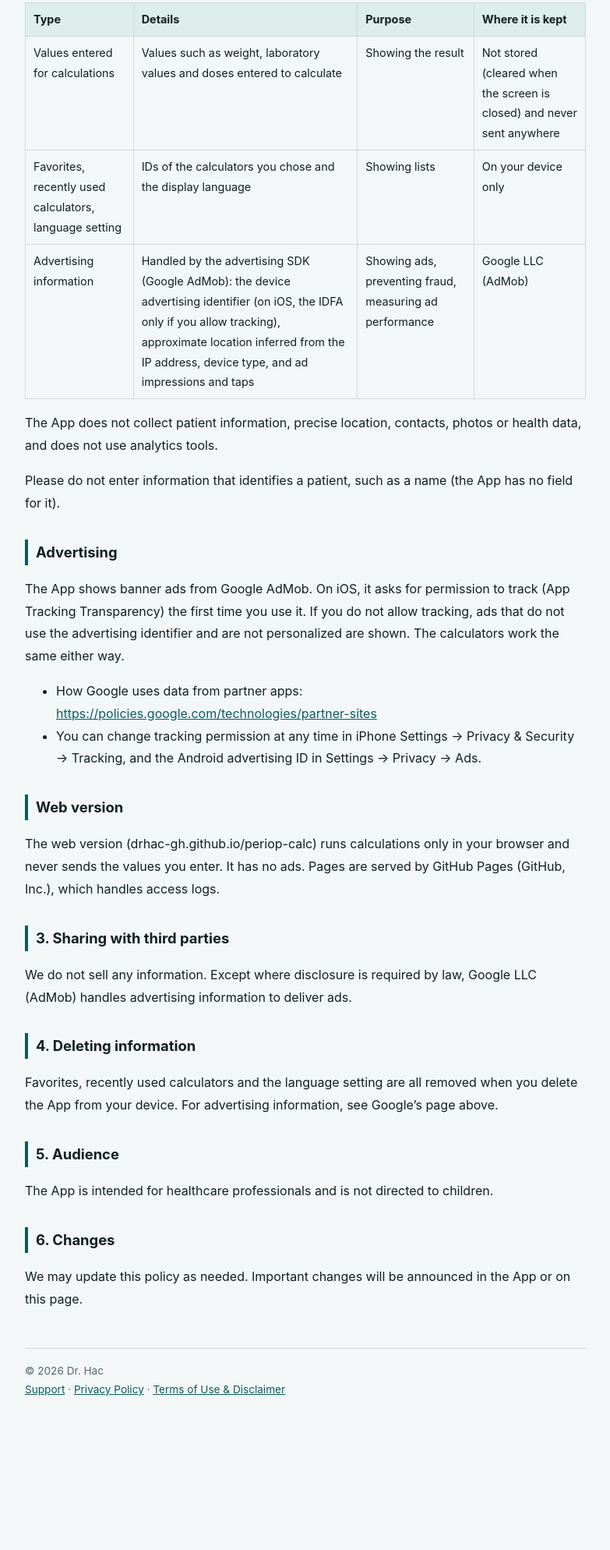
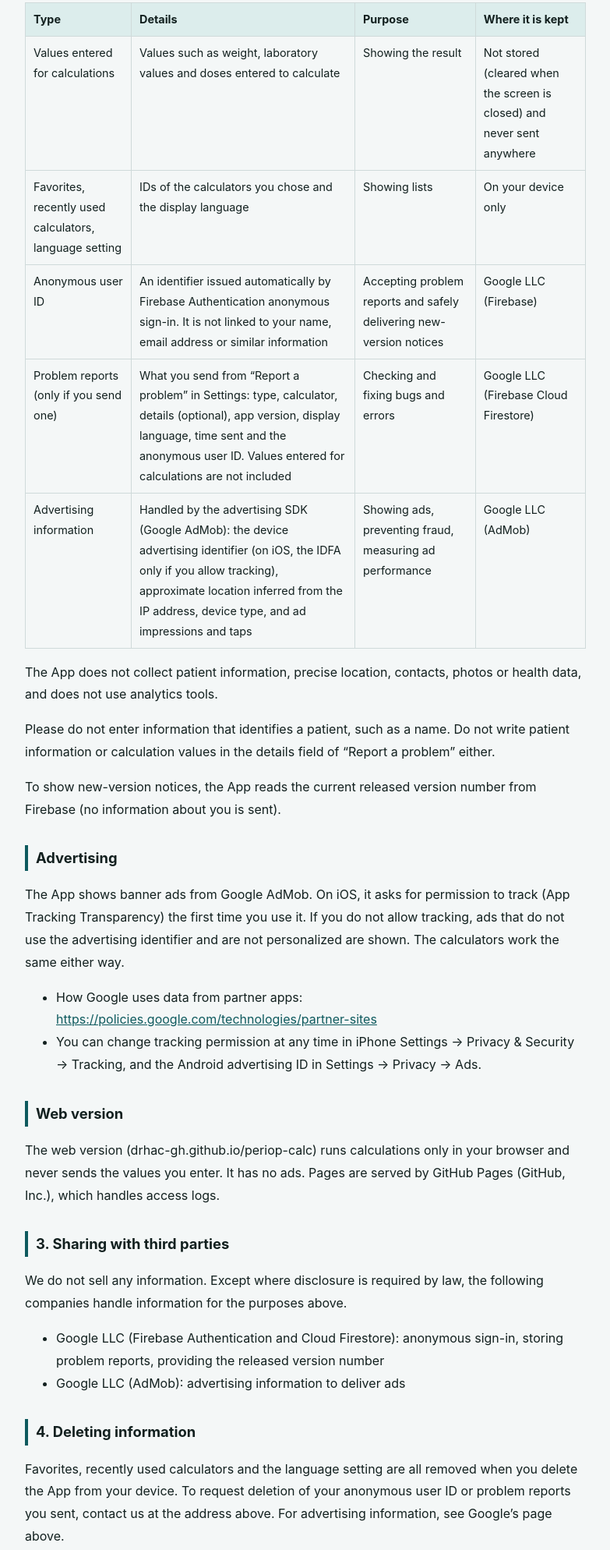
Before and after one commit to DrHac-GH/periop-calc-legal, a plain HTML site: page en/privacy.html in a window 1280 px wide. Shown: the part 545-2533 px from the top of the page at 78% size, without its empty margins (248-1031 px from the left). Before the commit the page ends 2420 px from the top, so only its background shows below. Drawn offline with Linux system fonts and the light colour scheme.

Commit message:
プライバシーポリシーに Firebase（匿名認証・問題の報告・公開版の番号）を追記（日英）

```diff
--- a/en/privacy.html
+++ b/en/privacy.html
@@ -43,9 +43,12 @@
 <table><tr><th>Type</th><th>Details</th><th>Purpose</th><th>Where it is kept</th></tr>
 <tr><td>Values entered for calculations</td><td>Values such as weight, laboratory values and doses entered to calculate</td><td>Showing the result</td><td>Not stored (cleared when the screen is closed) and never sent anywhere</td></tr>
 <tr><td>Favorites, recently used calculators, language setting</td><td>IDs of the calculators you chose and the display language</td><td>Showing lists</td><td>On your device only</td></tr>
+<tr><td>Anonymous user ID</td><td>An identifier issued automatically by Firebase Authentication anonymous sign-in. It is not linked to your name, email address or similar information</td><td>Accepting problem reports and safely delivering new-version notices</td><td>Google LLC (Firebase)</td></tr>
+<tr><td>Problem reports (only if you send one)</td><td>What you send from “Report a problem” in Settings: type, calculator, details (optional), app version, display language, time sent and the anonymous user ID. Values entered for calculations are not included</td><td>Checking and fixing bugs and errors</td><td>Google LLC (Firebase Cloud Firestore)</td></tr>
 <tr><td>Advertising information</td><td>Handled by the advertising SDK (Google AdMob): the device advertising identifier (on iOS, the IDFA only if you allow tracking), approximate location inferred from the IP address, device type, and ad impressions and taps</td><td>Showing ads, preventing fraud, measuring ad performance</td><td>Google LLC (AdMob)</td></tr></table>
 <p>The App does not collect patient information, precise location, contacts, photos or health data, and does not use analytics tools.</p>
-<p>Please do not enter information that identifies a patient, such as a name (the App has no field for it).</p>
+<p>Please do not enter information that identifies a patient, such as a name. Do not write patient information or calculation values in the details field of “Report a problem” either.</p>
+<p>To show new-version notices, the App reads the current released version number from Firebase (no information about you is sent).</p>
 <h2>Advertising</h2>
 <p>The App shows banner ads from Google AdMob. On iOS, it asks for permission to track (App Tracking Transparency) the first time you use it. If you do not allow tracking, ads that do not use the advertising identifier and are not personalized are shown. The calculators work the same either way.</p>
 <ul><li>How Google uses data from partner apps: <a href="https://policies.google.com/technologies/partner-sites">https://policies.google.com/technologies/partner-sites</a></li>
@@ -53,9 +56,10 @@
 <h2>Web version</h2>
 <p>The web version (drhac-gh.github.io/periop-calc) runs calculations only in your browser and never sends the values you enter. It has no ads. Pages are served by GitHub Pages (GitHub, Inc.), which handles access logs.</p>
 <h2>3. Sharing with third parties</h2>
-<p>We do not sell any information. Except where disclosure is required by law, Google LLC (AdMob) handles advertising information to deliver ads.</p>
+<p>We do not sell any information. Except where disclosure is required by law, the following companies handle information for the purposes above.</p>
+<ul><li>Google LLC (Firebase Authentication and Cloud Firestore): anonymous sign-in, storing problem reports, providing the released version number</li><li>Google LLC (AdMob): advertising information to deliver ads</li></ul>
 <h2>4. Deleting information</h2>
-<p>Favorites, recently used calculators and the language setting are all removed when you delete the App from your device. For advertising information, see Google’s page above.</p>
+<p>Favorites, recently used calculators and the language setting are all removed when you delete the App from your device. To request deletion of your anonymous user ID or problem reports you sent, contact us at the address above. For advertising information, see Google’s page above.</p>
 <h2>5. Audience</h2>
 <p>The App is intended for healthcare professionals and is not directed to children.</p>
 <h2>6. Changes</h2>
```
Also changed, not shown: en/index.html (+1 -1 lines), privacy.html (+7 -3 lines).
